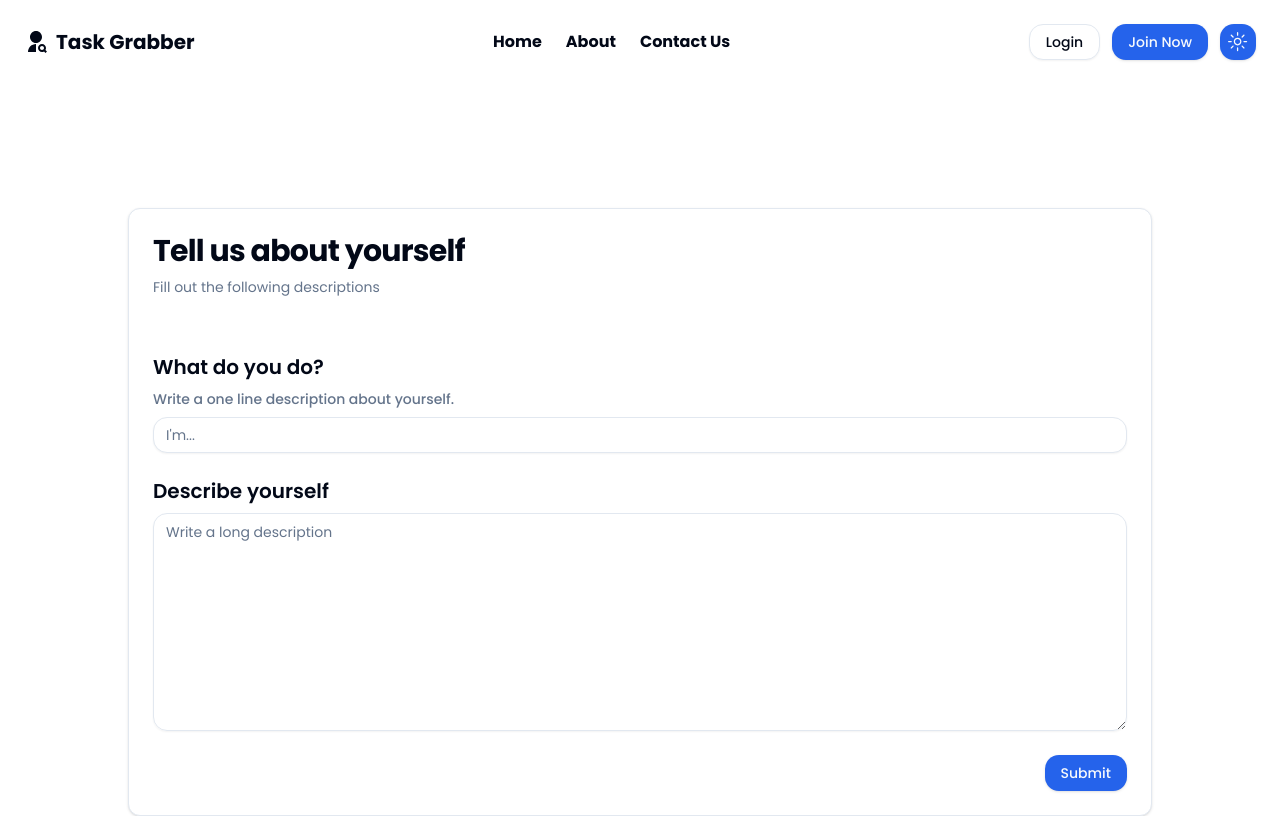
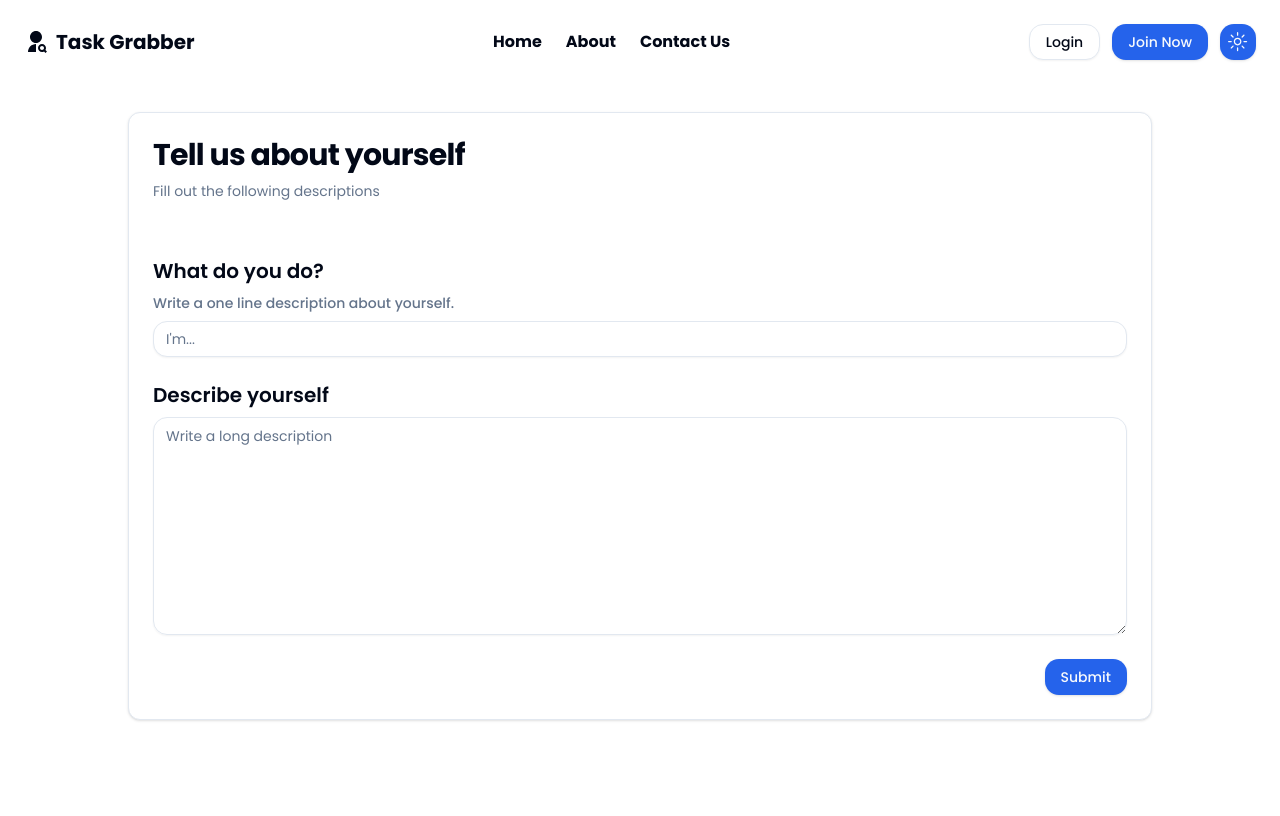
Before and after one commit to lemredd/frontend, a Next.js app: page /skr/setup/profile in a window 1280 px wide. Shown: the top 816 px of the page. Built offline with nearby package versions, Linux system fonts and the light colour scheme; no server answers.

Commit message:
feat: refresh user

```diff
--- a/app/(private)/pdr/setup/project/page.tsx
+++ b/app/(private)/pdr/setup/project/page.tsx
@@ -1,3 +1,7 @@
+"use client"
+
+import { useEffect } from 'react'
+
 import { JobForm } from '@/components/custom/job/job-form'
 import {
   Card,
@@ -6,8 +10,15 @@ import {
   CardHeader,
   CardTitle,
 } from '@/components/ui/card'
+import { useAuthStore } from '@/store/AuthStore'
 
 export default function ProviderSetupPage() {
+  const { refreshUser } = useAuthStore()
+
+  // Refresh user from store. User is redirected to this page after confirming email
+  // eslint-disable-next-line react-hooks/exhaustive-deps
+  useEffect(() => refreshUser(), [])
+
   return (
     <section className="flex items-center justify-center w-full px-6 md:px-0">
       <Card className="w-full max-w-4xl">
--- a/app/(private)/skr/setup/layout.tsx
+++ b/app/(private)/skr/setup/layout.tsx
@@ -8,7 +8,7 @@ const SeekerSetupLayout = ({
   children: React.ReactNode
 }>) => {
   return (
-    <main className="container mx-auto flex h-full min-h-screen flex-col justify-center">
+    <main className="container mx-auto flex h-full min-h-screen flex-col">
       {children}
     </main>
   )
--- a/app/(private)/skr/setup/profile/page.tsx
+++ b/app/(private)/skr/setup/profile/page.tsx
@@ -1,6 +1,6 @@
 'use client'
 
-import { useState, useTransition } from 'react'
+import { useEffect, useState, useTransition } from 'react'
 import { useForm } from 'react-hook-form'
 import * as z from 'zod'
 
@@ -13,8 +13,10 @@ import { Input } from '@/components/ui/input'
 import { Textarea } from '@/components/ui/textarea'
 import { ProfileDescriptionSchema } from '@/lib/schema'
 import { zodResolver } from '@hookform/resolvers/zod'
+import { useAuthStore } from '@/store/AuthStore'
 
 export default function UserDescriptionPage() {
+  const { refreshUser } = useAuthStore()
   const [isPending, startTransition] = useTransition()
   const [error, setError] = useState<string>()
   const form = useForm<z.infer<typeof ProfileDescriptionSchema>>({
@@ -24,6 +26,10 @@ export default function UserDescriptionPage() {
       longDescription: '',
     },
   })
+
+  // Refresh user from store. User is redirected to this page after confirming email
+  // eslint-disable-next-line react-hooks/exhaustive-deps
+  useEffect(() => refreshUser(), [])
 
   function onSubmit() {
     startTransition(() => {
```
